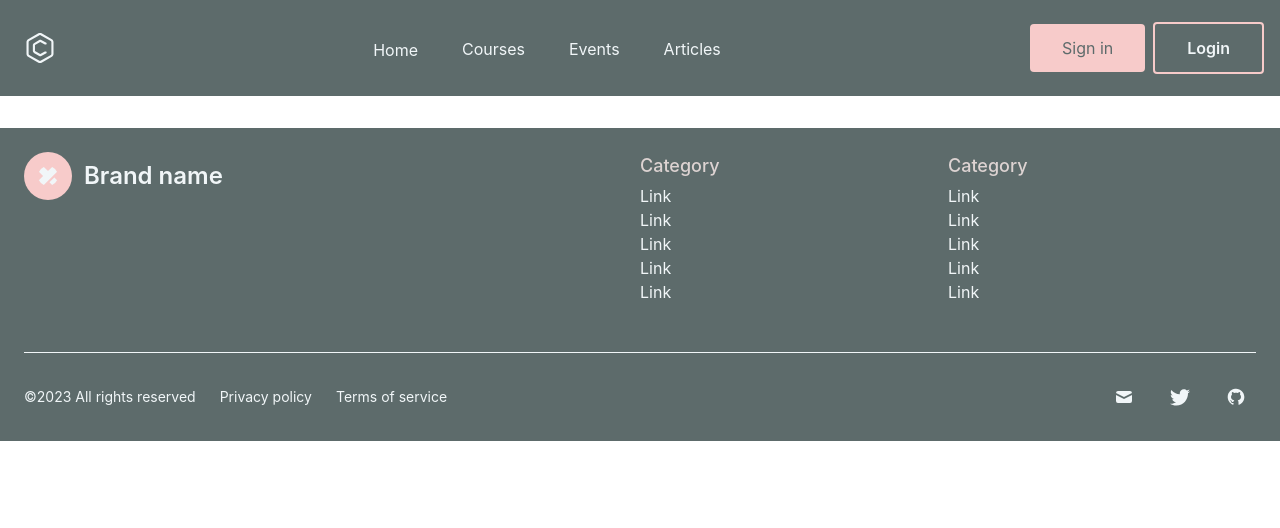
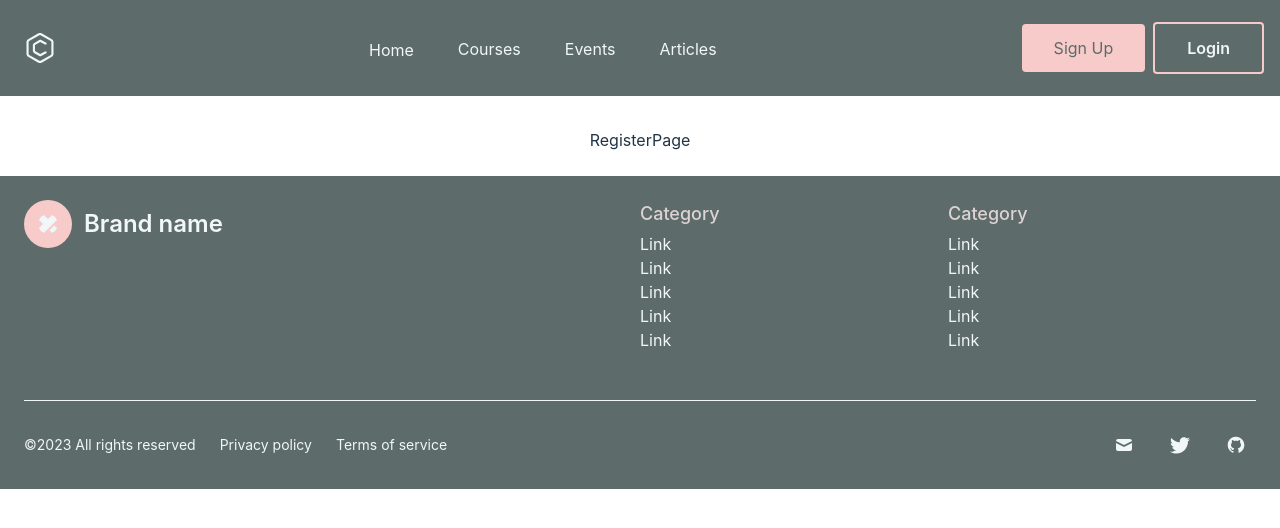
Before and after one commit to HabibaAbouelyazeed/inclusive-creators, a React (Vite) app: page /register in a window 1280 px wide. Shown: the top 528 px of the page. Built offline with nearby package versions, Linux system fonts and the light colour scheme.

Commit message:
addRegisterRouting

```diff
--- a/src/App.jsx
+++ b/src/App.jsx
@@ -6,6 +6,8 @@ import CoursesPage from "./pages/CoursesPage";
 import EventsPage from "./pages/EventsPage";
 import ArticlesPage from "./pages/ArticlesPage";
 import ProfilePage from "./pages/ProfilePage";
+import RegisterPage from "./pages/RegisterPage";
+import Login from "./pages/LoginPage";
 
 import "./App.css";
 import Footer from "./components/Footer";
@@ -25,8 +27,9 @@ function App() {
           <Route path="/events" Component={EventsPage} />
           <Route path="/articles" Component={ArticlesPage} />
           <Route path="/profile" Component={ProfilePage} />
+          <Route path="/register" Component={RegisterPage} />
+          <Route path="/login" Component={Login} />
         </Routes>
-
 
         <footer>
           <Footer />
--- a/src/components/Navbar.jsx
+++ b/src/components/Navbar.jsx
@@ -57,12 +57,16 @@ export const Navbar = () => {
           </li>
         </ul>
         <div className="items-center flex-shrink-0 hidden lg:flex lg:gap-2">
-          <button className="self-center px-8 py-3 rounded bg-dirtyPink text-olive">
-            Sign in
-          </button>
-          <button className="self-center px-8 py-3 font-semibold rounded border-2 border-dirtyPink text-secondary-300">
-            Login
-          </button>
+          <Link to="/register">
+            <button className="self-center px-8 py-3 rounded bg-dirtyPink text-olive">
+              Sign Up
+            </button>
+          </Link>
+          <Link to="/login">
+            <button className="self-center px-8 py-3 font-semibold rounded border-2 border-dirtyPink text-secondary-300">
+              Login
+            </button>
+          </Link>
         </div>
         <button className="p-4 lg:hidden">
           <svg
--- /dev/null
+++ b/src/pages/LoginPage.jsx
@@ -0,0 +1,7 @@
+import React from "react";
+
+const LoginPage = () => {
+  return <div>LoginPage</div>;
+};
+
+export default LoginPage;
--- /dev/null
+++ b/src/pages/RegisterPage.jsx
@@ -0,0 +1,7 @@
+import React from "react";
+
+const RegisterPage = () => {
+  return <div>RegisterPage</div>;
+};
+
+export default RegisterPage;
```
